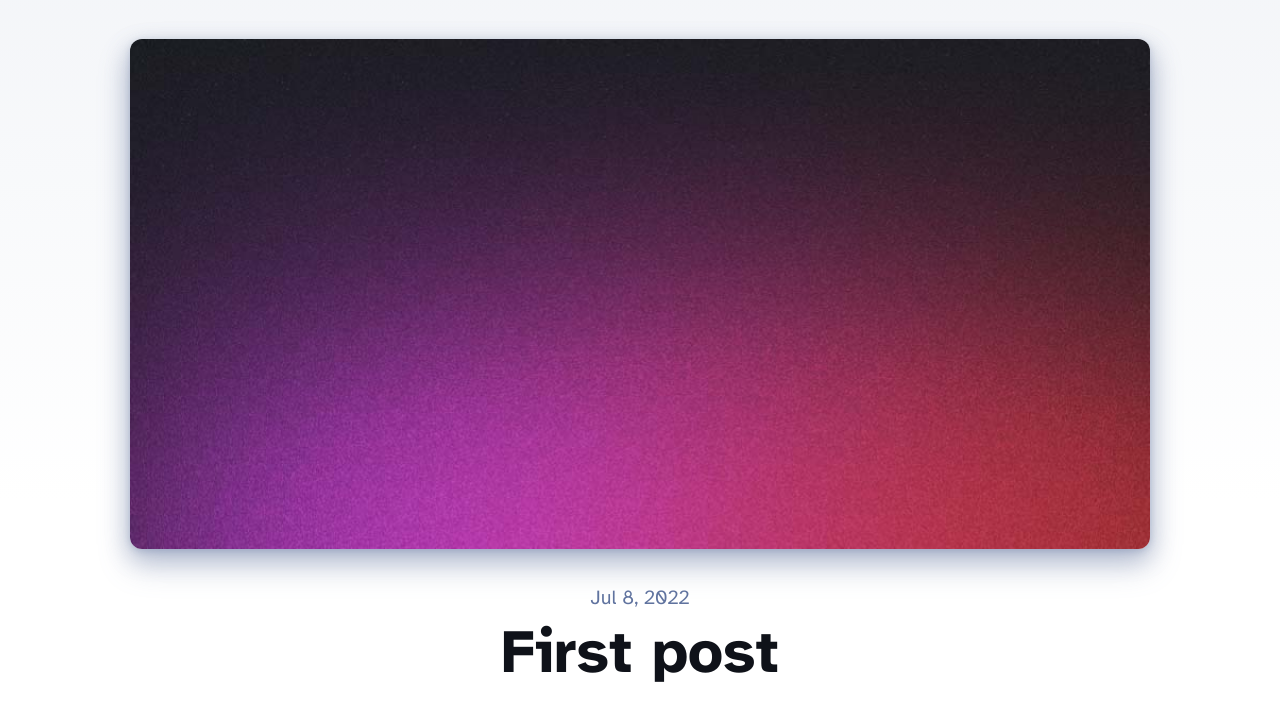
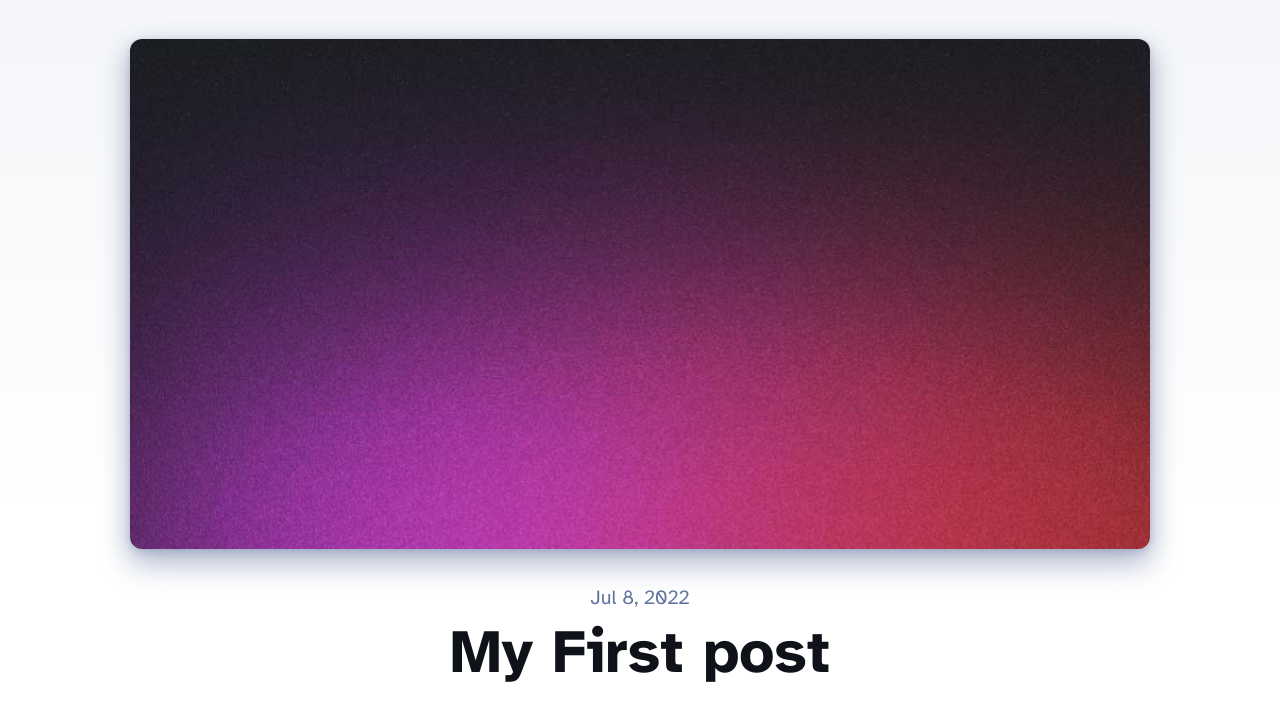
Before and after one commit to bvanglabbeek/benvg-blog, an Astro site: page /blog/first-post in a window 1280 px wide. Shown: the part 99-800 px from the top of the page. Built offline with nearby package versions, Linux system fonts and the light colour scheme; Astro itself is replaced by a stand-in of ours.

Commit message:
Update first-post.md - testing cloudflare

```diff
--- a/src/content/blog/first-post.md
+++ b/src/content/blog/first-post.md
@@ -1,5 +1,5 @@
 ---
-title: "First post"
+title: "My First post"
 description: "Lorem ipsum dolor sit amet"
 pubDate: "Jul 08 2022"
 heroImage: "/blog-placeholder-3.jpg"
```
